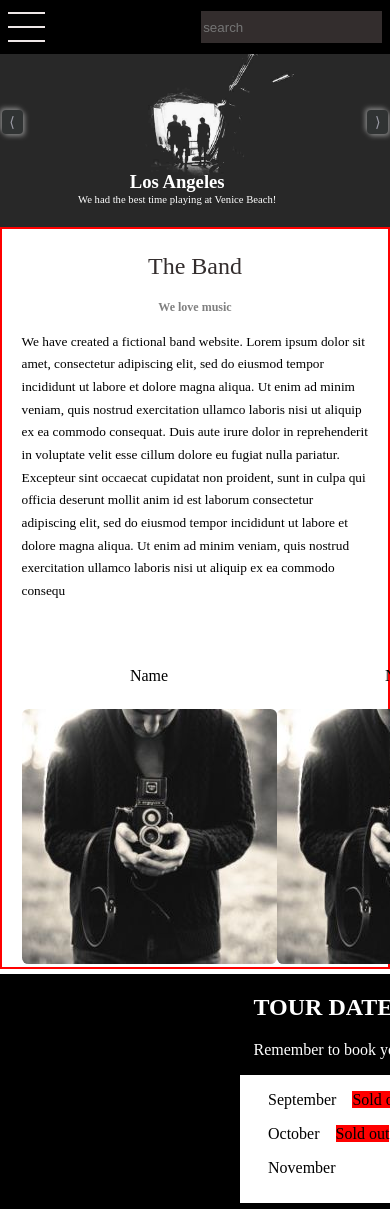
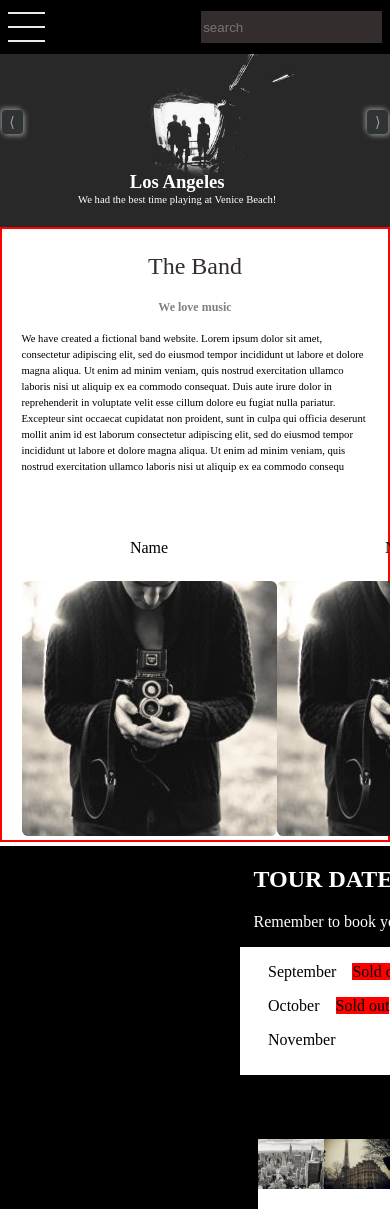
Before and after one commit to codegrann/The-Band, a PHP site: page / in a window 390 px wide; the page is wider, and only the part inside the window is pictured. Shown: the top 1209 px of that part. Run offline with PHP 8.4, Linux system fonts and the light colour scheme.

Commit message:
resized band section's font-size to responsive mode for smaller screens

```diff
--- a/style.css
+++ b/style.css
@@ -397,14 +397,15 @@ input{
 }
 
 @media(max-width:390px){
-    #band{
-        /* font-size: 8pt; */
-        /* line-height: 0.2; */
-    }
-    #sub_title{
+     #sub_title{
         top: 65%;
         left: 20%;
     }
+    #band p{
+        font-size: 8pt;
+        line-height: 1.5;
+    }
+
 
 }
 @media(max-width:324px){
```
